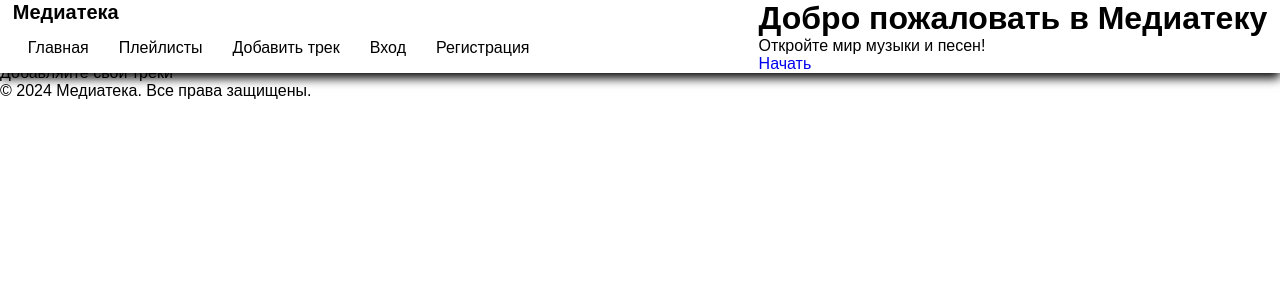
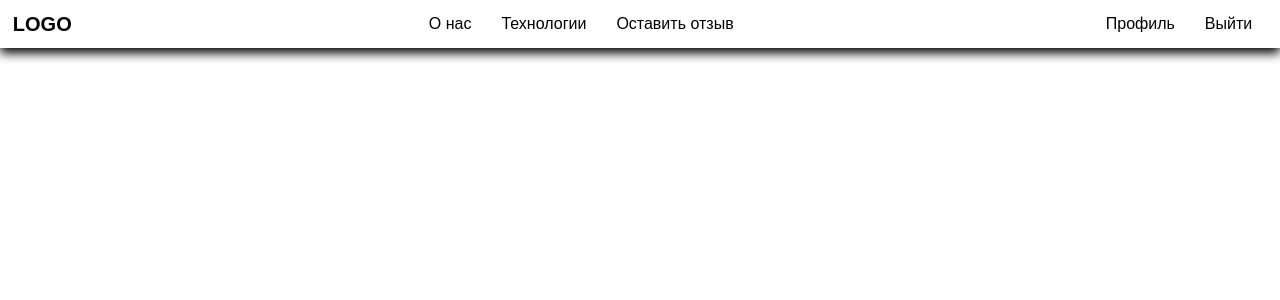
Before and after one commit to Rescue5/music, a Flask app: template templates/base_logged.html in a window 1280 px wide. Shown: the top 300 px of the page. Run offline with Flask 3, Linux system fonts and the light colour scheme; the template is opened without the code that fills it, so the values that code supplies are empty.

Commit message:
Базовый шаблон для авторизированных пользователей

```diff
--- a/templates/base_logged.html
+++ b/templates/base_logged.html
@@ -7,38 +7,26 @@
     <link rel="stylesheet" href="{% block stylesheet %}{{ url_for("static", filename='CSS/base_unlogged_stylesheet.sass/base_unlogged_stylesheet.css') }}{% endblock stylesheet %}">
 </head>
 <body>
-    <header>
-        <nav class="navbar">
-            <div class="container">
-                <a href="#" class="logo">Медиатека</a>
-                <ul class="nav-links">
-                    <li><a href="#">Главная</a></li>
-                    <li><a href="#">Плейлисты</a></li>
-                    <li><a href="#">Добавить трек</a></li>
-                    <li><a href="#">Вход</a></li>
-                    <li><a href="{{ url_for("register") }}">Регистрация</a></li>
-                </ul>
-            </div>
+<header>
+        <a href="/" class="logo">LOGO</a>
+        <nav>
+            <ul class="menu">
+                <li><a href="#">О нас</a></li>
+                <li><a href="#">Технологии</a></li>
+                <li><a href="#">Оставить отзыв</a></li>
+            </ul>
         </nav>
-        <div class="hero">
-            <h1>Добро пожаловать в Медиатеку</h1>
-            <p>Откройте мир музыки и песен!</p>
-            <a href="#" class="button">Начать</a>
-        </div>
+        <nav class="auhtorisation">
+            <ul>
+                <li><a href="{{ url_for("profile") }}">Профиль</a></li>
+                <li><a href="{{ url_for("logout") }}">Выйти</a></li>
+            </ul>
+        </nav>
     </header>
-    <main>
-        <section class="features">
-            <h2>Наши возможности:</h2>
-            <ul>
-                <li>Создавайте собственные плейлисты</li>
-                <li>Ищите новые песни</li>
-                <li>Добавляйте свои треки</li>
-            </ul>
-        </section>
-    </main>
-    <footer>
-        <p>&copy; 2024 Медиатека. Все права защищены.</p>
-    </footer>
+<main class="content">
+    {% block content %}
+    {% endblock content %}
+</main>
     <script src="{{ url_for('static', filename='script.js') }}"></script>
 </body>
 </html>
```
